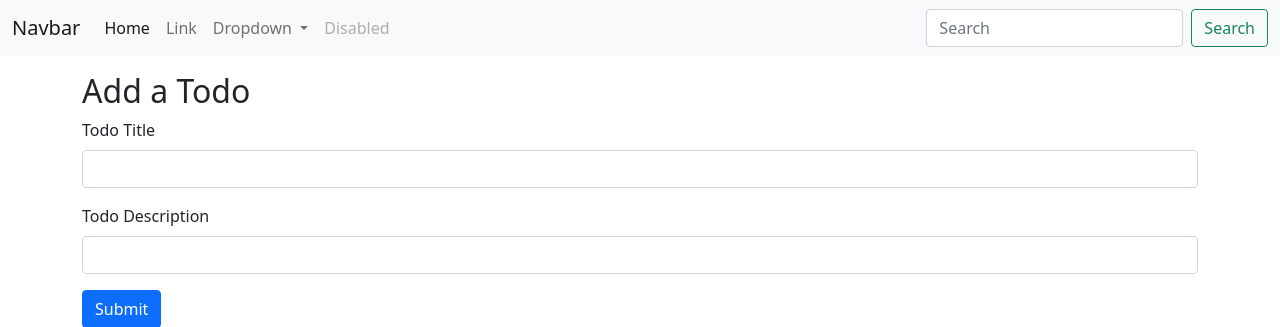
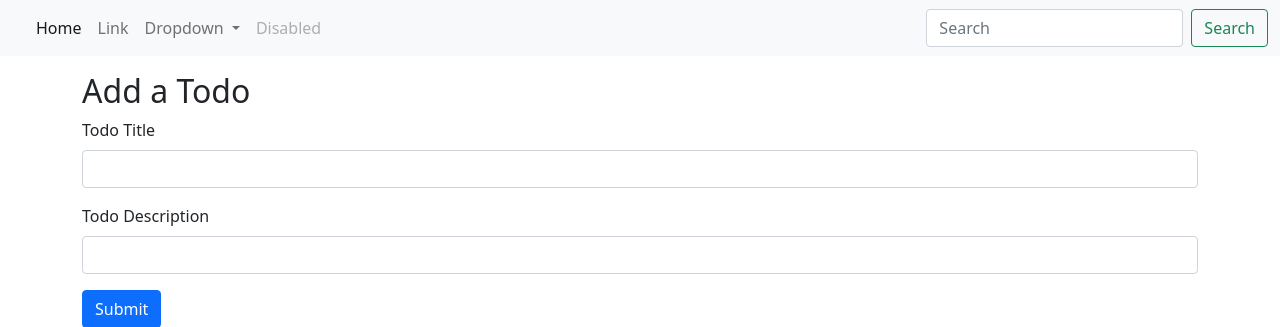
Before and after one commit to devanubhav01/codeverse, a Flask app: page / in a window 1280 px wide. Shown: the top 327 px of the page. Run offline with Flask 3, Linux system fonts and the light colour scheme; data comes from the database, SQL or seed files in the repository.

Commit message:
Sep 5, 2026, 4:56 PM

```diff
--- a/Python files/templates/index.html
+++ b/Python files/templates/index.html
@@ -16,7 +16,7 @@
 <body>
     <nav class="navbar navbar-expand-lg navbar-light bg-light">
         <div class="container-fluid">
-            <a class="navbar-brand" href="/">Navbar</a>
+            <a class="navbar-brand" href="/"></a>
             <button class="navbar-toggler" type="button" data-bs-toggle="collapse" data-bs-target="#navbarSupportedContent"
                 aria-controls="navbarSupportedContent" aria-expanded="false" aria-label="Toggle navigation">
                 <span class="navbar-toggler-icon"></span>
```
